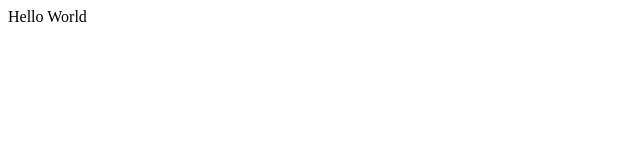
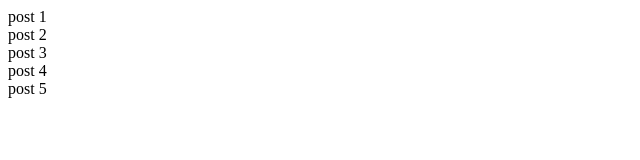
Before and after one commit to TKais/Flapper-News, a plain HTML site: page index.html in a window 1280 px wide. Shown: the whole page, without its empty margins (0-640 px from the left). Drawn offline with nearby package versions, Linux system fonts and the light colour scheme.

Commit message:
Make a list of posts using Angular

```diff
--- a/app.js
+++ b/app.js
@@ -1,5 +1,12 @@
 var app = angular.module('flapperNews', []);
 
 app.controller('MainCtrl', ['$scope', function($scope){
-	$scope.test = "Hello World";
+	// scope serves as the bridge between Angular controllers and Angular templates. If you want something to be accessible in the template (function or variable), bind it to scope
+	$scope.posts = [
+	'post 1',
+	'post 2',
+	'post 3',
+	'post 4',
+	'post 5'
+	]
 }]);
--- a/index.html
+++ b/index.html
@@ -6,8 +6,8 @@
 	<script src="app.js"></script>
 </head>
 <body ng-app="flapperNews" ng-controller="MainCtrl">
-	<div>
-		{{test}}
+	<div ng-repeat="post in posts">
+		{{post}}
 	</div>
 </body>
 </html>
```
